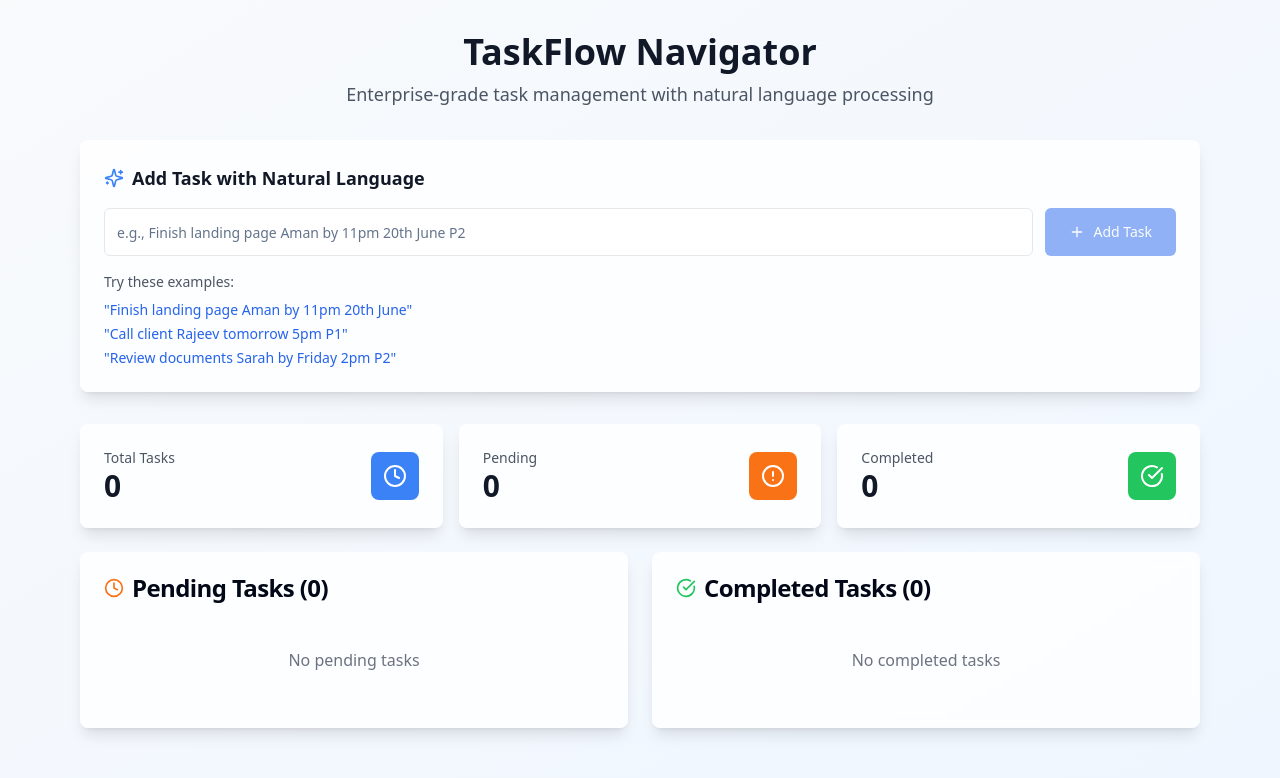
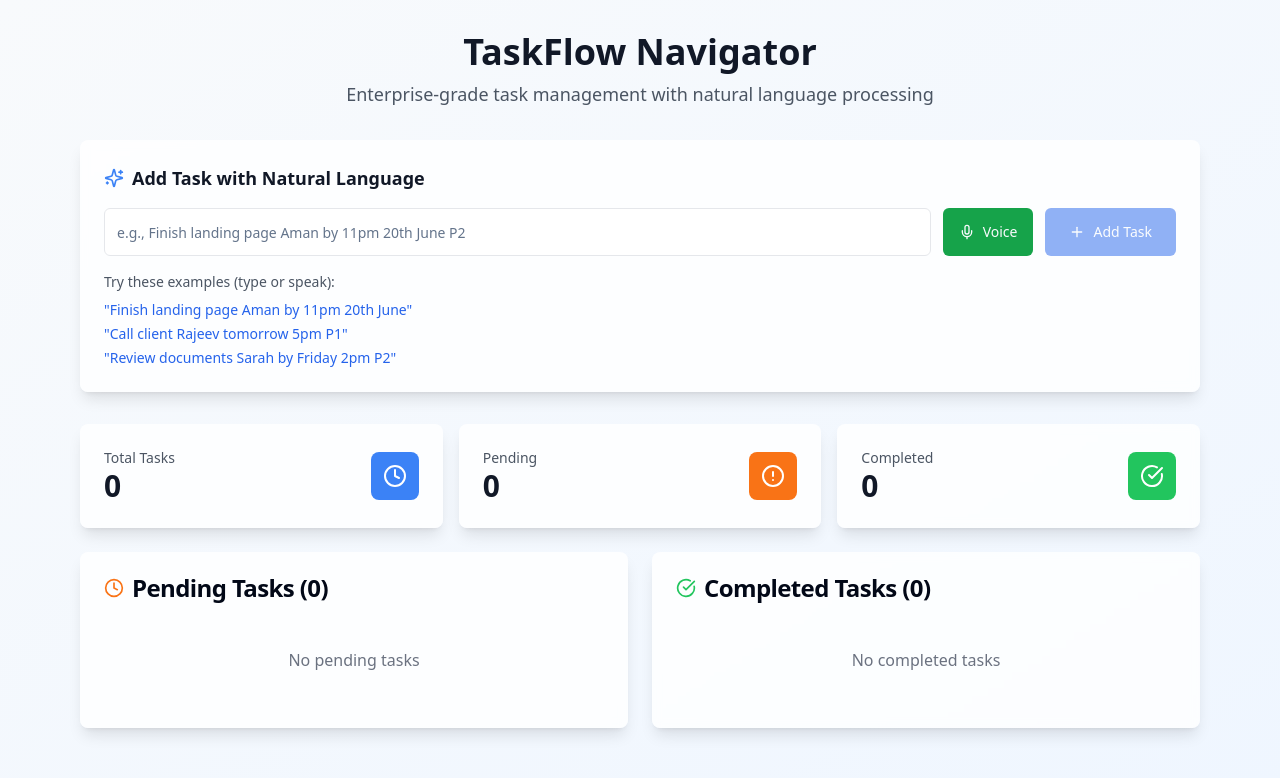
Before and after one commit to aditiappemane/taskflow-navigator-enterprise, a React (Vite) app: page / in a window 1280 px wide. Shown: the top 778 px of the page. Built offline with nearby package versions, Linux system fonts and the light colour scheme.

Commit message:
Add voice-to-text functionality
Integrate voice input to convert spoken tasks into text.

```diff
--- a/src/components/TaskInput.tsx
+++ b/src/components/TaskInput.tsx
@@ -1,11 +1,12 @@
 
-import React, { useState } from 'react';
+import React, { useState, useRef, useEffect } from 'react';
 import { Button } from '@/components/ui/button';
 import { Input } from '@/components/ui/input';
 import { Card, CardContent } from '@/components/ui/card';
-import { Plus, Sparkles } from 'lucide-react';
+import { Plus, Sparkles, Mic, MicOff } from 'lucide-react';
 import { parseNaturalLanguage } from '../utils/taskParser';
 import { Task } from '../types/Task';
+import { useToast } from '@/hooks/use-toast';
 
 interface TaskInputProps {
   onAddTask: (task: Task) => void;
@@ -14,6 +15,87 @@ interface TaskInputProps {
 const TaskInput: React.FC<TaskInputProps> = ({ onAddTask }) => {
   const [input, setInput] = useState('');
   const [isProcessing, setIsProcessing] = useState(false);
+  const [isListening, setIsListening] = useState(false);
+  const [isRecognitionSupported, setIsRecognitionSupported] = useState(false);
+  const recognitionRef = useRef<any>(null);
+  const { toast } = useToast();
+
+  useEffect(() => {
+    // Check if speech recognition is supported
+    const SpeechRecognition = window.SpeechRecognition || window.webkitSpeechRecognition;
+    if (SpeechRecognition) {
+      setIsRecognitionSupported(true);
+      const recognition = new SpeechRecognition();
+      recognition.continuous = false;
+      recognition.interimResults = false;
+      recognition.lang = 'en-US';
+
+      recognition.onstart = () => {
+        setIsListening(true);
+        console.log('Voice recognition started');
+      };
+
+      recognition.onresult = (event: any) => {
+        const transcript = event.results[0][0].transcript;
+        console.log('Voice input:', transcript);
+        setInput(transcript);
+        toast({
+          title: "Voice input captured",
+          description: `"${transcript}"`,
+        });
+      };
+
+      recognition.onerror = (event: any) => {
+        console.error('Speech recognition error:', event.error);
+        setIsListening(false);
+        toast({
+          title: "Voice input error",
+          description: "Could not capture voice input. Please try again.",
+          variant: "destructive",
+        });
+      };
+
+      recognition.onend = () => {
+        setIsListening(false);
+        console.log('Voice recognition ended');
+      };
+
+      recognitionRef.current = recognition;
+    } else {
+      console.log('Speech recognition not supported');
+    }
+
+    return () => {
+      if (recognitionRef.current) {
+        recognitionRef.current.stop();
+      }
+    };
+  }, [toast]);
+
+  const startListening = () => {
+    if (recognitionRef.current && !isListening) {
+      try {
+        recognitionRef.current.start();
+        toast({
+          title: "Listening...",
+          description: "Speak your task now",
+        });
+      } catch (error) {
+        console.error('Error starting recognition:', error);
+        toast({
+          title: "Error",
+          description: "Could not start voice recognition",
+          variant: "destructive",
+        });
+      }
+    }
+  };
+
+  const stopListening = () => {
+    if (recognitionRef.current && isListening) {
+      recognitionRef.current.stop();
+    }
+  };
 
   const handleSubmit = async (e: React.FormEvent) => {
     e.preventDefault();
@@ -34,6 +116,10 @@ const TaskInput: React.FC<TaskInputProps> = ({ onAddTask }) => {
       onAddTask(newTask);
       setInput('');
       setIsProcessing(false);
+      toast({
+        title: "Task created",
+        description: `"${parsed.name}" assigned to ${parsed.assignee}`,
+      });
     }, 500);
   };
 
@@ -61,11 +147,37 @@ const TaskInput: React.FC<TaskInputProps> = ({ onAddTask }) => {
               value={input}
               onChange={(e) => setInput(e.target.value)}
               className="flex-1 h-12 text-base border-gray-200 focus:border-blue-500 focus:ring-blue-500"
-              disabled={isProcessing}
+              disabled={isProcessing || isListening}
             />
+
+            {isRecognitionSupported && (
+              <Button
+                type="button"
+                onClick={isListening ? stopListening : startListening}
+                disabled={isProcessing}
+                className={`h-12 px-4 transition-colors ${
+                  isListening
+                    ? 'bg-red-600 hover:bg-red-700'
+                    : 'bg-green-600 hover:bg-green-700'
+                }`}
+              >
+                {isListening ? (
+                  <div className="flex items-center space-x-2">
+                    <MicOff className="h-4 w-4" />
+                    <span>Stop</span>
+                  </div>
+                ) : (
+                  <div className="flex items-center space-x-2">
+                    <Mic className="h-4 w-4" />
+                    <span>Voice</span>
+                  </div>
+                )}
+              </Button>
+            )}
+
             <Button
               type="submit"
-              disabled={!input.trim() || isProcessing}
+              disabled={!input.trim() || isProcessing || isListening}
               className="h-12 px-6 bg-blue-600 hover:bg-blue-700 transition-colors"
             >
               {isProcessing ? (
@@ -82,8 +194,19 @@ const TaskInput: React.FC<TaskInputProps> = ({ onAddTask }) => {
             </Button>
           </div>
 
+          {isListening && (
+            <div className="flex items-center justify-center p-4 bg-red-50 border border-red-200 rounded-lg">
+              <div className="flex items-center space-x-3">
+                <div className="w-3 h-3 bg-red-500 rounded-full animate-pulse"></div>
+                <p className="text-red-700 font-medium">Listening... Speak your task now</p>
+              </div>
+            </div>
+          )}
+
           <div className="mt-4">
-            <p className="text-sm text-gray-600 mb-2">Try these examples:</p>
+            <p className="text-sm text-gray-600 mb-2">
+              Try these examples {isRecognitionSupported ? '(type or speak):' : ':'}
+            </p>
             <div className="space-y-1">
               {examples.map((example, index) => (
                 <button
@@ -91,12 +214,21 @@ const TaskInput: React.FC<TaskInputProps> = ({ onAddTask }) => {
                   type="button"
                   onClick={() => setInput(example)}
                   className="block text-sm text-blue-600 hover:text-blue-800 hover:underline text-left"
+                  disabled={isListening}
                 >
                   "{example}"
                 </button>
               ))}
             </div>
           </div>
+
+          {!isRecognitionSupported && (
+            <div className="mt-4 p-3 bg-yellow-50 border border-yellow-200 rounded-lg">
+              <p className="text-sm text-yellow-800">
+                Voice input is not supported in this browser. Please use a modern browser like Chrome, Safari, or Edge.
+              </p>
+            </div>
+          )}
         </form>
       </CardContent>
     </Card>
--- /dev/null
+++ b/src/types/speech.d.ts
@@ -0,0 +1,9 @@
+
+declare global {
+  interface Window {
+    SpeechRecognition: any;
+    webkitSpeechRecognition: any;
+  }
+}
+
+export {};
```
